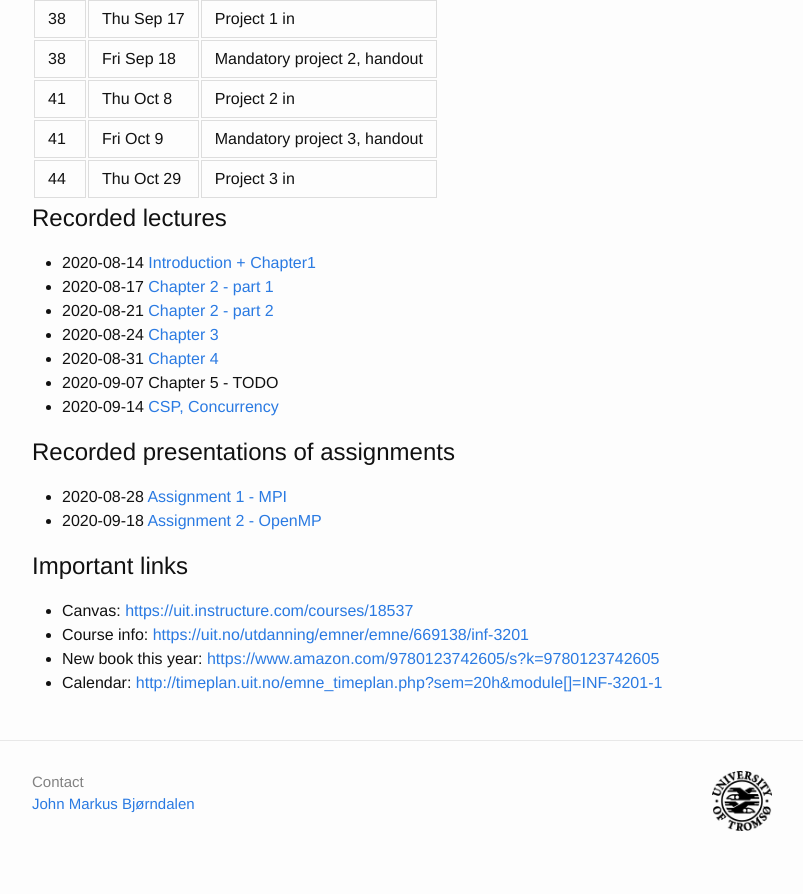
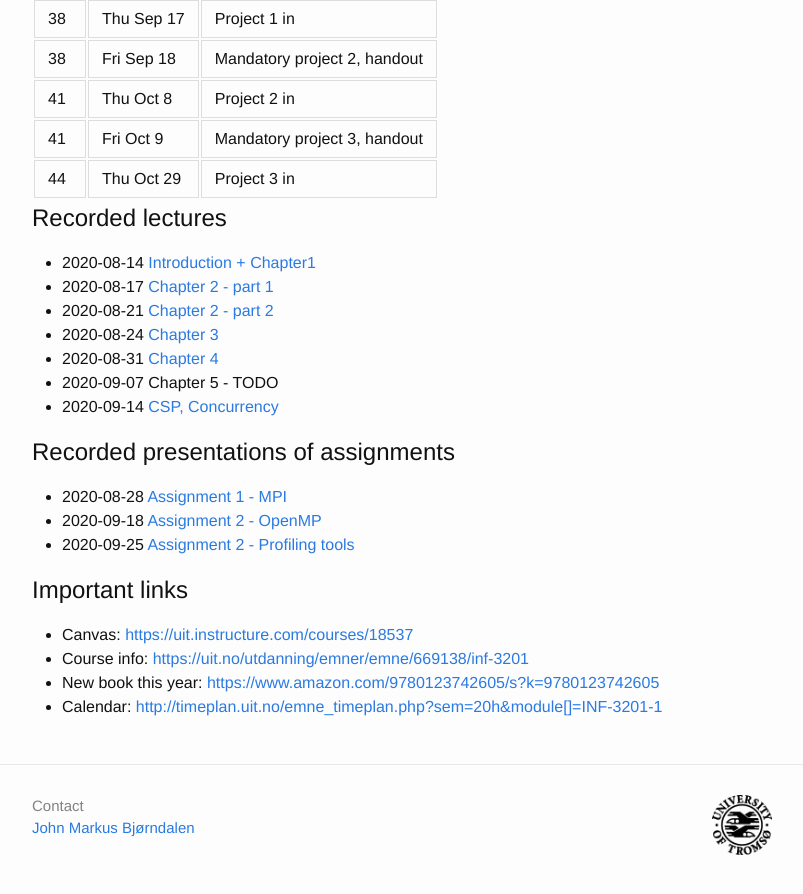
Before and after one commit to uit-inf-3201-h20/uit-inf-3201-h20.github.io, a Jekyll site: the page built from index.md, in a window 1280 px wide and 900 px high, scrolled down 3109 px. Shown: the top 894 px of the window, without its empty margins (238-1041 px from the left). Built offline with Jekyll 4.4.1, drawn with Linux system fonts in a browser that asks for light colours; our own code applies the rules of GitHub Pages for plain Markdown files.

Commit message:
Update index.md

```diff
--- a/index.md
+++ b/index.md
@@ -109,6 +109,7 @@ Links/notes to lecture plan
 ## Recorded presentations of assignments
 * 2020-08-28 [Assignment 1 - MPI](https://mediasite.uit.no/Mediasite/Play/cd877206cf904316bad7365ee47c677b1d)
 * 2020-09-18 [Assignment 2 - OpenMP](https://mediasite.uit.no/Mediasite/Play/9929d39e2b814db0b56e25cb1b0eaba21d)
+* 2020-09-25 [Assignment 2 - Profiling tools](https://mediasite.uit.no/Mediasite/Play/4be5cdaaf44641e68fe70952ee416c351d)
 
 ## Important links
 
```
